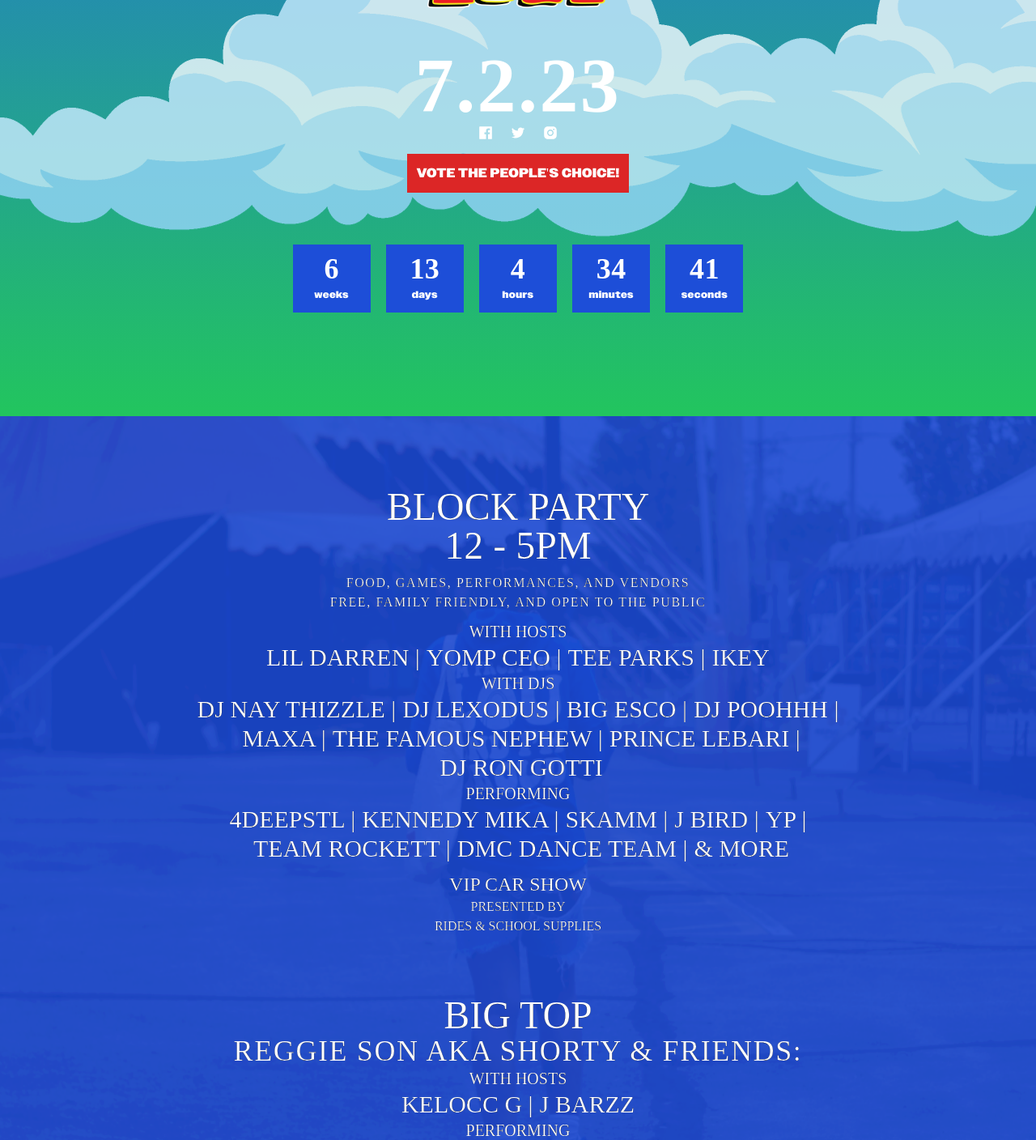
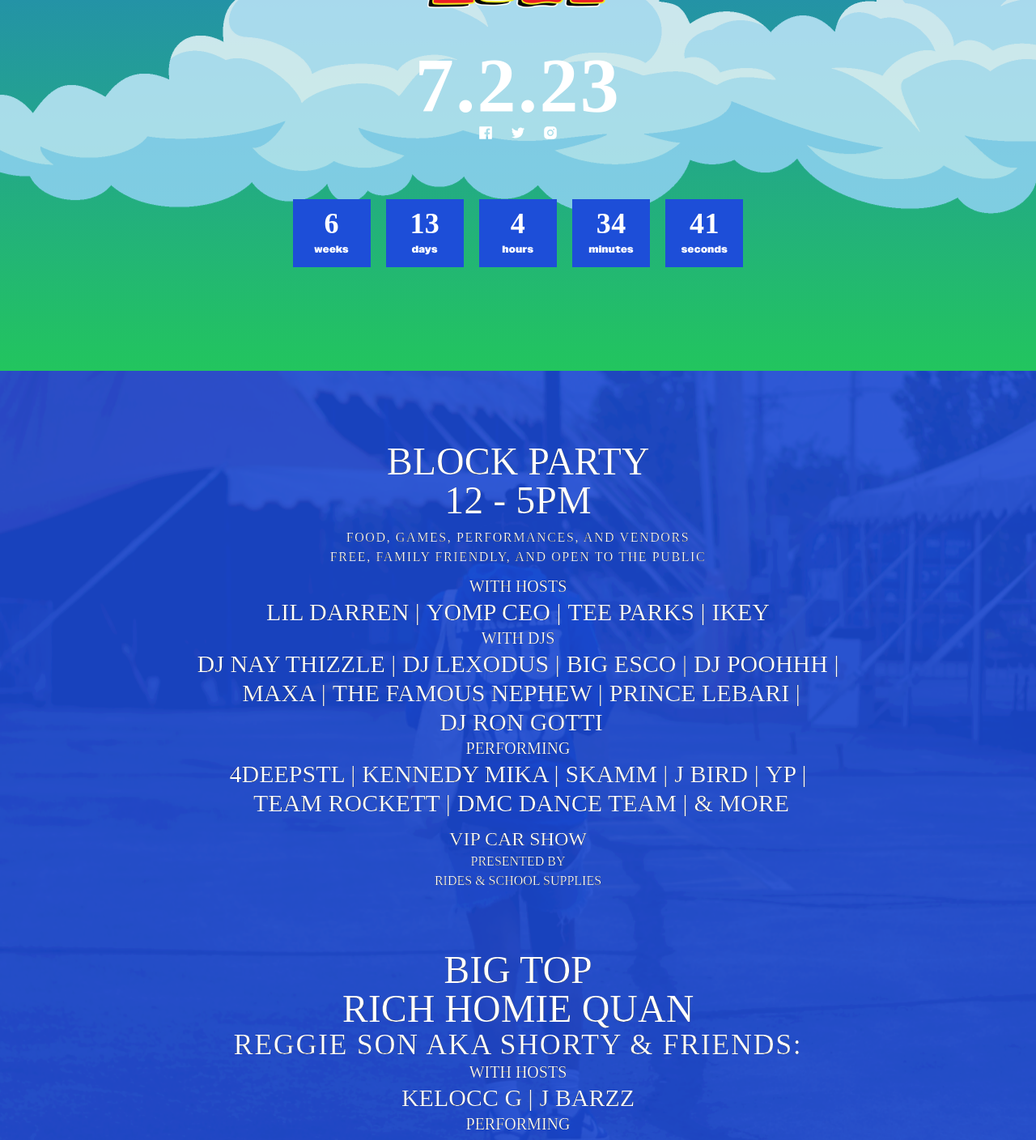
Before and after one commit to twinnytwin22/stlfest.live, a Next.js app: page / in a window 1280 px wide. Shown: the part 502-1910 px from the top of the page at 81% size. Built offline with nearby package versions, Linux system fonts and the light colour scheme; a web font is replaced by a local one.

Commit message:
update rich homie

```diff
--- a/ui/HomeHeader.tsx
+++ b/ui/HomeHeader.tsx
@@ -33,7 +33,7 @@ function HomeHeader() {
                     <img className='max-w-xs p-12 mx-auto hover:scale-110 duration-150 ease-in-out relative z-10' src="/images/logo_trans.png" alt="Logo" />
                     <h1 className="font-extrabold leading-none text-6xl lg:text-8xl text-white font-[bubblegum-pop-highlight] tracking-wide">7.2.23</h1>
                     <div className='mb-2 -mt-2'><SocialRow /></div>
-                    <Link className='relative z-20' href='https://docs.google.com/forms/d/e/1FAIpQLSf6PVuLMC0F86awl4fMiysN2hrqNcMJQuJjtXjNhWbnI3Ligw/viewform'>
+                    <Link className='relative hidden z-20' href='https://docs.google.com/forms/d/e/1FAIpQLSf6PVuLMC0F86awl4fMiysN2hrqNcMJQuJjtXjNhWbnI3Ligw/viewform'>
                         <div className='bg-red-600 w-fit p-3 relative z-20 font-[owners2] mx-auto text-white hover:scale-110 ease-in-out duration-200'>
                             VOTE THE PEOPLE'S CHOICE!
                         </div>
--- a/ui/LineUp.tsx
+++ b/ui/LineUp.tsx
@@ -108,6 +108,9 @@ function LineUp() {
                     <h1 className="text-center text-white text-3xl lg:text-5xl">
                         {bigTop.eventName}
                     </h1>
+                    <h1 className="text-center text-white text-3xl lg:text-5xl">
+                        Rich Homie Quan
+                    </h1>
                     <div className="tracking-widest">
                         <h2 className="text-2xl lg:text-4xl">{bigTop.description}</h2>
                         <h3>{bigTop.accessibility}</h3>
```
